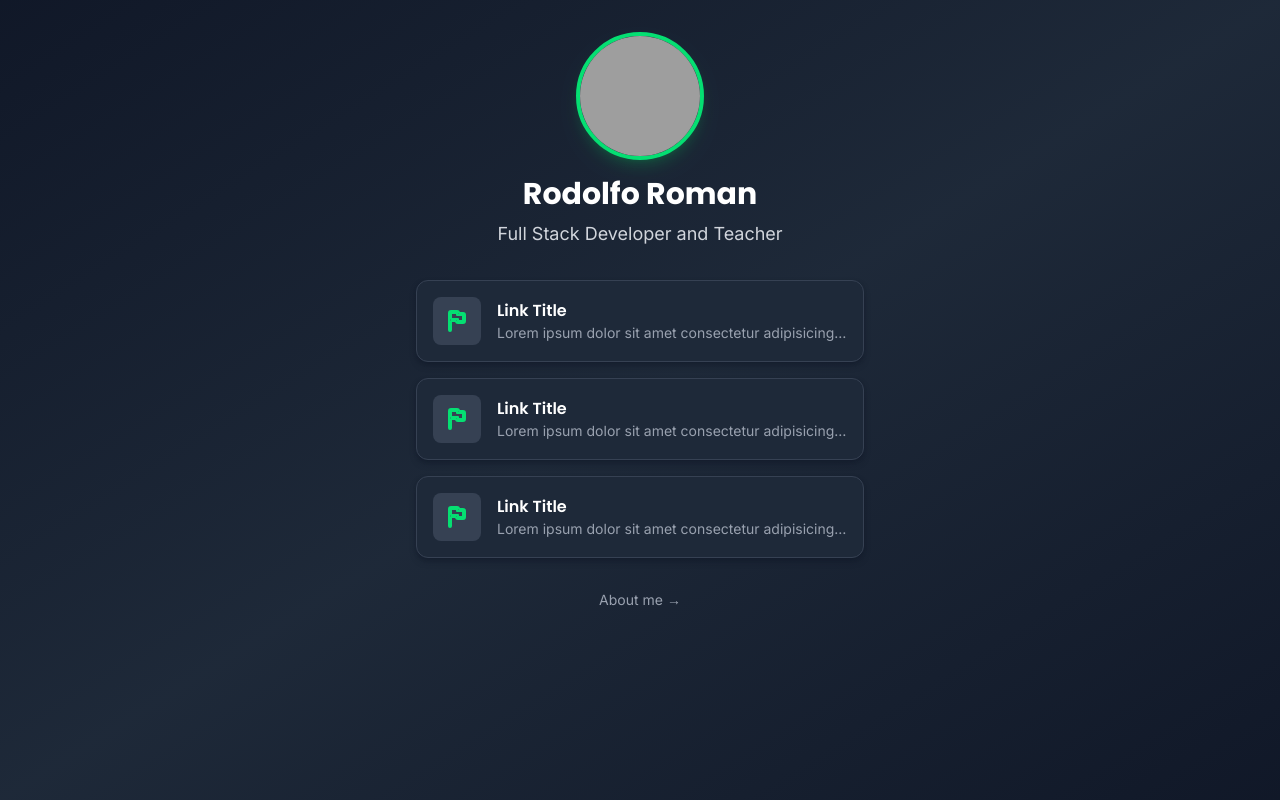
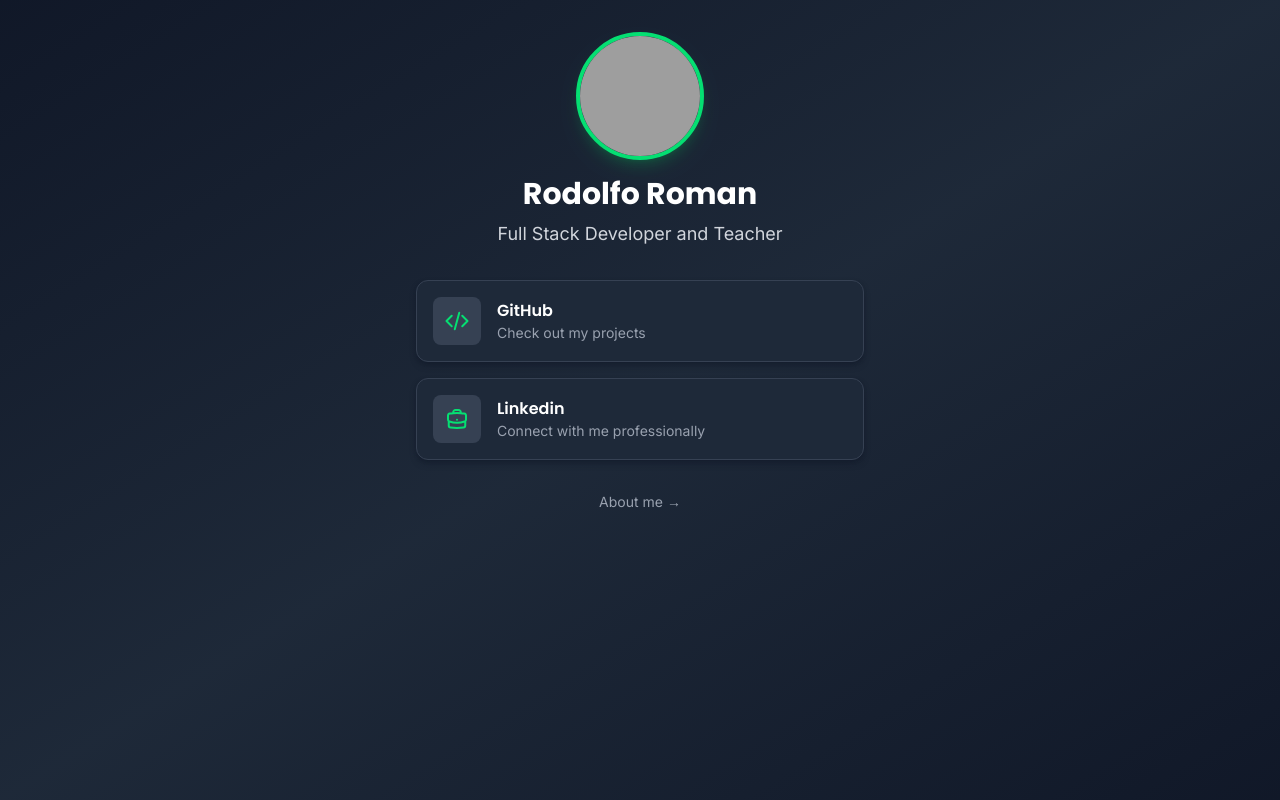
Before and after one commit to rromanv/linktree-vue-clone, a Vue app: page / in a window 1280 px wide. Built offline with nearby package versions, Linux system fonts and the light colour scheme; grey boxes are pictures that could not be loaded.

Commit message:
Finish Link Card

```diff
--- a/src/components/LinkCard.vue
+++ b/src/components/LinkCard.vue
@@ -1,6 +1,39 @@
+<script setup>
+defineProps({
+  title: {
+    type: String,
+    required: true,
+  },
+  url: {
+    type: String,
+    required: true,
+  },
+  description: {
+    type: String,
+    default: '',
+  },
+  icon: {
+    type: String,
+    default: 'flag',
+  },
+})
+
+const icons = {
+  flag: `<path
+          stroke-linecap="round"
+          stroke-linejoin="round"
+          stroke-width="2"
+          d="M6 12v9a1 1 0 0 1-2 0V4c0-1.1.9-2 2-2h6c1.1 0 1.999.9 1.999 2H18a2 2 0 0 1 2 2v6a2 2 0 0 1-2 2h-5a2 2 0 0 1-1.997-2zm0-8v6h7v2h5.002V6H12V4z"
+        />`,
+  code: '<path stroke-linecap="round" stroke-linejoin="round" stroke-width="2" d="M17.25 6.75 22.5 12l-5.25 5.25m-10.5 0L1.5 12l5.25-5.25m7.5-3-4.5 16.5"></path>',
+  briefcase:
+    '<path stroke-linecap="round" stroke-linejoin="round" stroke-width="2" d="M20.25 14.15v4.25c0 1.094-.787 2.036-1.872 2.18-2.087.277-4.216.42-6.378.42s-4.291-.143-6.378-.42c-1.085-.144-1.872-1.086-1.872-2.18v-4.25m16.5 0a2.18 2.18 0 0 0 .75-1.661V8.706c0-1.081-.768-2.015-1.837-2.175a48.114 48.114 0 0 0-3.413-.387m4.5 8.006c-.194.165-.42.295-.673.38A23.978 23.978 0 0 1 12 15.75c-2.648 0-5.195-.429-7.577-1.22a2.016 2.016 0 0 1-.673-.38m0 0A2.18 2.18 0 0 1 3 12.489V8.706c0-1.081.768-2.015 1.837-2.175a48.111 48.111 0 0 1 3.413-.387m7.5 0V5.25A2.25 2.25 0 0 0 13.5 3h-3a2.25 2.25 0 0 0-2.25 2.25v.894m7.5 0a48.667 48.667 0 0 0-7.5 0M12 12.75h.008v.008H12v-.008Z"></path>',
+}
+</script>
+
 <template>
   <a
-    href="#"
+    :href="url"
     target="_blank"
     rel="noopener noreferrer"
     class="group relative flex w-full items-center gap-4 rounded-xl border border-gray-700 bg-gray-800 p-4 shadow-md shadow-gray-900/50 transition-all duration-300 hover:scale-[1.02] hover:border-green-600 hover:shadow-xl hover:shadow-green-500/20"
@@ -14,21 +47,15 @@
         fill="none"
         stroke="currentColor"
         class="h-6 w-6 transition-transform duration-300 group-hover:rotate-6"
-      >
-        <path
-          stroke-linecap="round"
-          stroke-linejoin="round"
-          stroke-width="2"
-          d="M6 12v9a1 1 0 0 1-2 0V4c0-1.1.9-2 2-2h6c1.1 0 1.999.9 1.999 2H18a2 2 0 0 1 2 2v6a2 2 0 0 1-2 2h-5a2 2 0 0 1-1.997-2zm0-8v6h7v2h5.002V6H12V4z"
-        />
-      </svg>
+        v-html="icons[icon] || icons.flag"
+      ></svg>
     </div>
 
     <!-- Text Content -->
     <div class="min-w-0 flex-1">
-      <h3 class="truncate font-display font-semibold text-white">Link Title</h3>
+      <h3 class="truncate font-display font-semibold text-white">{{ title }}</h3>
       <p class="truncate text-sm text-gray-400">
-        Lorem ipsum dolor sit amet consectetur adipisicing elit.
+        {{ description }}
       </p>
     </div>
 
--- a/src/views/HomePage.vue
+++ b/src/views/HomePage.vue
@@ -7,6 +7,22 @@ const profile = ref({
   slogan: 'Full Stack Developer and Teacher',
   avatar:
     'https://api.dicebear.com/9.x/avataaars/svg?seed=Jack&accessories=sunglasses&accessoriesColor=25557c&accessoriesProbability=90&clothesColor=25557c&clothing=hoodie&clothingGraphic=pizza&eyebrows=defaultNatural&eyes=default&facialHair[]&facialHairColor[]&facialHairProbability=0&hairColor=4a312c&hatColor[]&mouth=twinkle&skinColor=edb98a&top=shortFlat&backgroundColor=c0aede',
+  links: [
+    {
+      id: 1,
+      title: 'GitHub',
+      url: 'https://github.com/rromanv',
+      icon: 'code',
+      description: 'Check out my projects',
+    },
+    {
+      id: 2,
+      title: 'Linkedin',
+      url: 'https://linkedin.com/in/rodolforoman/',
+      icon: 'briefcase',
+      description: 'Connect with me professionally',
+    },
+  ],
 })
 </script>
 
@@ -32,8 +48,12 @@ const profile = ref({
     <!-- Link List -->
     <div class="flex w-full max-w-md flex-col gap-4">
       <LinkCard
-        v-for="x of [1, 2, 3]"
-        :key="x"
+        v-for="link in profile.links"
+        :key="link.id"
+        :title="link.title"
+        :url="link.url"
+        :description="link.description"
+        :icon="link.icon"
       />
     </div>
 
```
